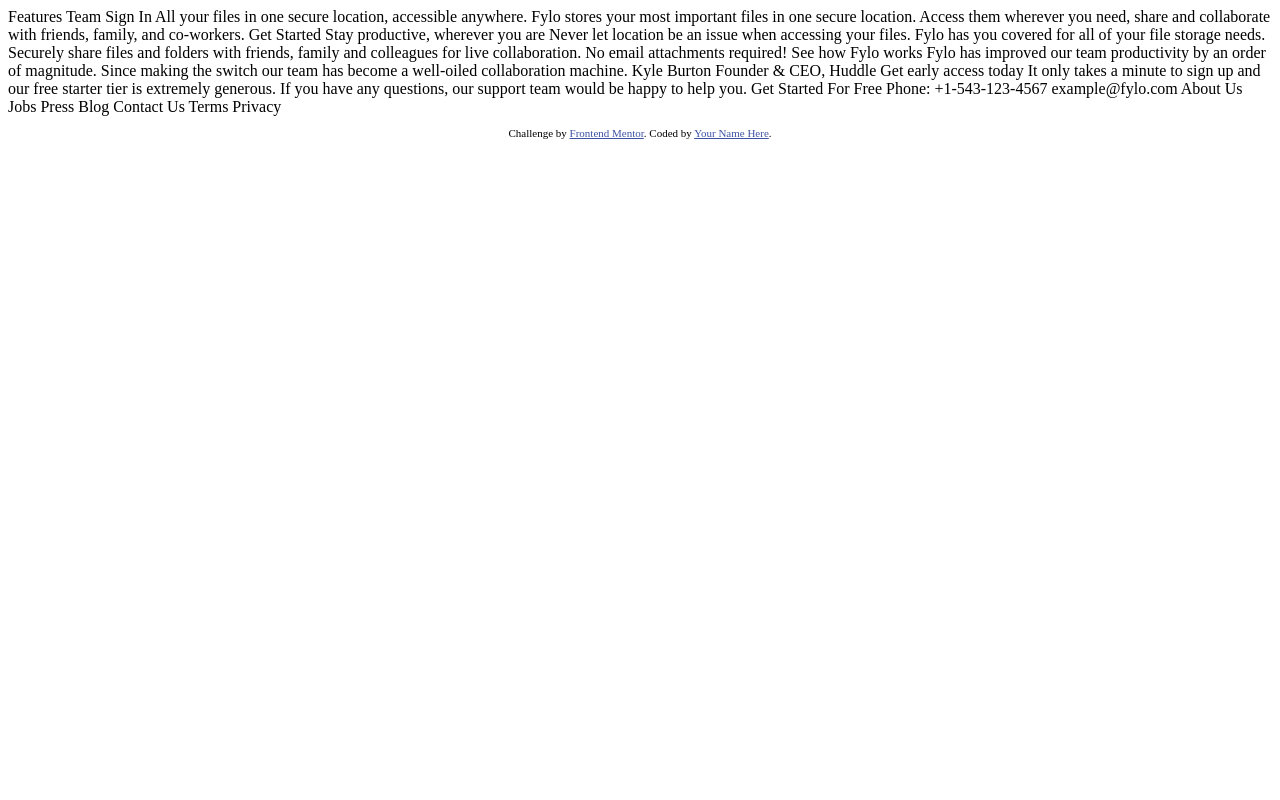
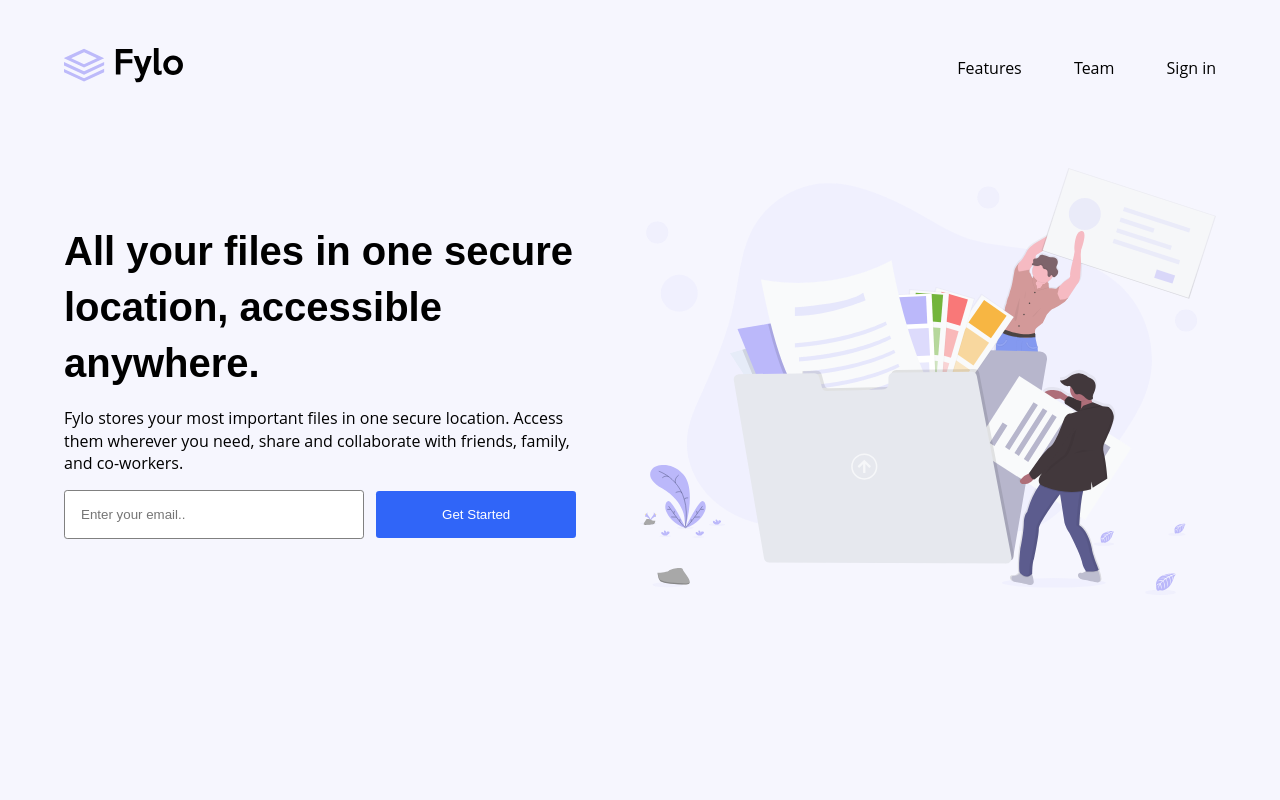
Before and after one commit to alexanderiksson/fylo-landing-page-with-two-column-layout-master, a plain HTML site: page index.html in a window 1280 px wide. Drawn offline with Linux system fonts and the light colour scheme; a web font is replaced by a local one.

Commit message:
Header & Hero

```diff
--- /dev/null
+++ b/assets/css/index.css
@@ -0,0 +1,131 @@
+@import url('https://fonts.google.com/specimen/Raleway');
+@import url('https://fonts.google.com/specimen/Open+Sans');
+
+:root{
+
+    /* Colors */
+    --primary: hsl(243, 87%, 12%);
+    --primary-2: hsl(238, 22%, 44%);
+    --accent: hsl(224, 93%, 58%);
+    --accent-2: hsl(170, 45%, 43%);
+    --neutral: hsl(240, 75%, 98%);
+    --neutral-2: hsl(0, 0%, 75%);
+
+    /* Fonts */
+    --headings: "Raleway", sans-serif;
+    --body: "Open Sans", sans-serif;
+}
+
+* {
+    margin: 0;
+    padding: 0;
+    box-sizing: border-box;
+}
+
+body,
+html {
+    font-size: 16px;
+    font-family: var(--body);
+    background-color: var(--neutral);
+    min-height: 100vh;
+    display: flex;
+    flex-direction: column;
+    overflow-x: hidden;
+}
+
+main {
+    flex: 1;
+}
+
+.content {
+    max-width: 90%;
+    margin: auto;
+}
+
+.button {
+    background-color: var(--accent);
+    width: 200px;
+    padding: 1rem 0;
+    border: none;
+    color: white;
+    border-radius: .2rem;
+}
+
+
+/* Header */
+header {
+    width: 100%;
+    padding: 3rem 0;
+}
+
+header .wrap {
+    display: flex;
+    flex-direction: row;
+}
+
+header nav {
+    flex: 1;
+    display: flex;
+    justify-content: flex-end;
+    align-items: center;
+}
+
+header ul {
+    list-style: none;
+}
+
+header ul li {
+    display: inline-block;
+    margin-left: 3rem;
+}
+
+header li a {
+    color: black;
+    text-decoration: none;
+}
+
+header .logo img {
+    height: 35px;
+}
+
+
+/* Hero */
+#hero {
+    padding: 2rem 0;
+}
+
+#hero .wrap {
+    display: flex;
+    flex-direction: row-reverse;
+    gap: 3rem;
+}
+
+#hero img {
+    width: 50%;
+}
+
+#hero .text {
+    display: flex;
+    flex-direction: column;
+    justify-content: center;
+}
+
+#hero h1 {
+    font-size: 2.5rem;
+    font-family: var(--headings);
+    line-height: calc(2.5rem * 1.4);
+    margin-bottom: 1rem;
+}
+
+#hero p {
+    line-height: calc(1rem * 1.4);
+    margin-bottom: 1rem;
+}
+
+#hero form input {
+    padding: 1rem;
+    width: 300px;
+    border-radius: .2rem;
+    border: 1px solid grey;
+    margin-right: .5rem;
+}
--- a/index.html
+++ b/index.html
@@ -1,73 +1,55 @@
 <!DOCTYPE html>
 <html lang="en">
 <head>
-  <meta charset="UTF-8">
-  <meta name="viewport" content="width=device-width, initial-scale=1.0"> <!-- displays site properly based on user's device -->
-
-  <link rel="icon" type="image/png" sizes="32x32" href="./images/favicon-32x32.png">
-
-  <title>Frontend Mentor | Fylo landing page with two column layout</title>
-
-  <!-- Feel free to remove these styles or customise in your own stylesheet 👍 -->
-  <style>
-    .attribution { font-size: 11px; text-align: center; }
-    .attribution a { color: hsl(228, 45%, 44%); }
-  </style>
+    <meta charset="UTF-8">
+    <meta name="viewport" content="width=device-width, initial-scale=1.0">
+    <link rel="stylesheet" href="./assets/css/index.css">
+    <link rel="icon" type="image/png" sizes="32x32" href="./assets/images/favicon-32x32.png">
+    <title>Frontend Mentor | Fylo landing page with two column layout</title>
 </head>
 <body>
 
-  Features
-  Team
-  Sign In
+    <!-- Header -->
+    <header>
+        <div class="content">
+            <div class="wrap">
+                <div class="logo">
+                    <img src="./assets/images/logo.svg" alt="logo">
+                </div>
+                <nav>
+                    <ul>
+                        <li><a href="">Features</a></li>
+                        <li><a href="">Team</a></li>
+                        <li><a href="">Sign in</a></li>
+                    </ul>
+                </nav>
+            </div>
+        </div>
+    </header>
 
-  All your files in one secure location, accessible anywhere.
+    <main>
 
-  Fylo stores your most important files in one secure location.
-  Access them wherever you need, share and collaborate with friends,
-  family, and co-workers.
+        <!-- Hero -->
+        <section id="hero">
+            <div class="content">
+                <div class="wrap">
+                    <img src="./assets/images/illustration-1.svg" alt="">
+                    <div class="text">
+                        <h1>All your files in one secure location, accessible anywhere.</h1>
+                        <p>Fylo stores your most important files in one secure location. Access them wherever you need, share and collaborate with friends, family, and co-workers.</p>
+                        <form action="">
+                            <input type="email" placeholder="Enter your email..">
+                            <button class="button" type="submit">Get Started</button>
+                        </form>
+                    </div>
+                </div>
 
-  Get Started
+            </div>
+        </section>
 
-  Stay productive, wherever you are
+    </main>
 
-  Never let location be an issue when accessing your files. Fylo has you
-  covered for all of your file storage needs.
+    <footer></footer>
 
-  Securely share files and folders with friends, family and colleagues for
-  live collaboration. No email attachments required!
-
-  See how Fylo works
-
-  Fylo has improved our team productivity by an order of magnitude. Since
-  making the switch our team has become a well-oiled collaboration machine.
-
-  Kyle Burton
-  Founder & CEO, Huddle
-
-  Get early access today
-
-  It only takes a minute to sign up and our free starter tier is extremely generous.
-  If you have any questions, our support team would be happy to help you.
-
-  Get Started For Free
-
-  Phone: +1-543-123-4567
-  example@fylo.com
-
-  About Us
-  Jobs
-  Press
-  Blog
-
-  Contact Us
-  Terms
-  Privacy
-
-  <footer>
-    <p class="attribution">
-      Challenge by <a href="https://www.frontendmentor.io?ref=challenge" target="_blank">Frontend Mentor</a>.
-      Coded by <a href="#">Your Name Here</a>.
-    </p>
-  </footer>
 </body>
 </html>
```
Also changed, not shown: assets/images/avatar-testimonial.jpg (renamed from images/avatar-testimonial.jpg), assets/images/bg-curve-desktop.svg (renamed from images/bg-curve-desktop.svg), assets/images/bg-curve-mobile.svg (renamed from images/bg-curve-mobile.svg), assets/images/favicon-32x32.png (renamed from images/favicon-32x32.png), assets/images/icon-arrow.svg (renamed from images/icon-arrow.svg), assets/images/icon-email.svg (renamed from images/icon-email.svg), assets/images/icon-phone.svg (renamed from images/icon-phone.svg), assets/images/icon-quotes.svg (renamed from images/icon-quotes.svg), assets/images/illustration-1.svg (renamed from images/illustration-1.svg), assets/images/illustration-2.svg (renamed from images/illustration-2.svg), assets/images/logo.svg (renamed from images/logo.svg).
